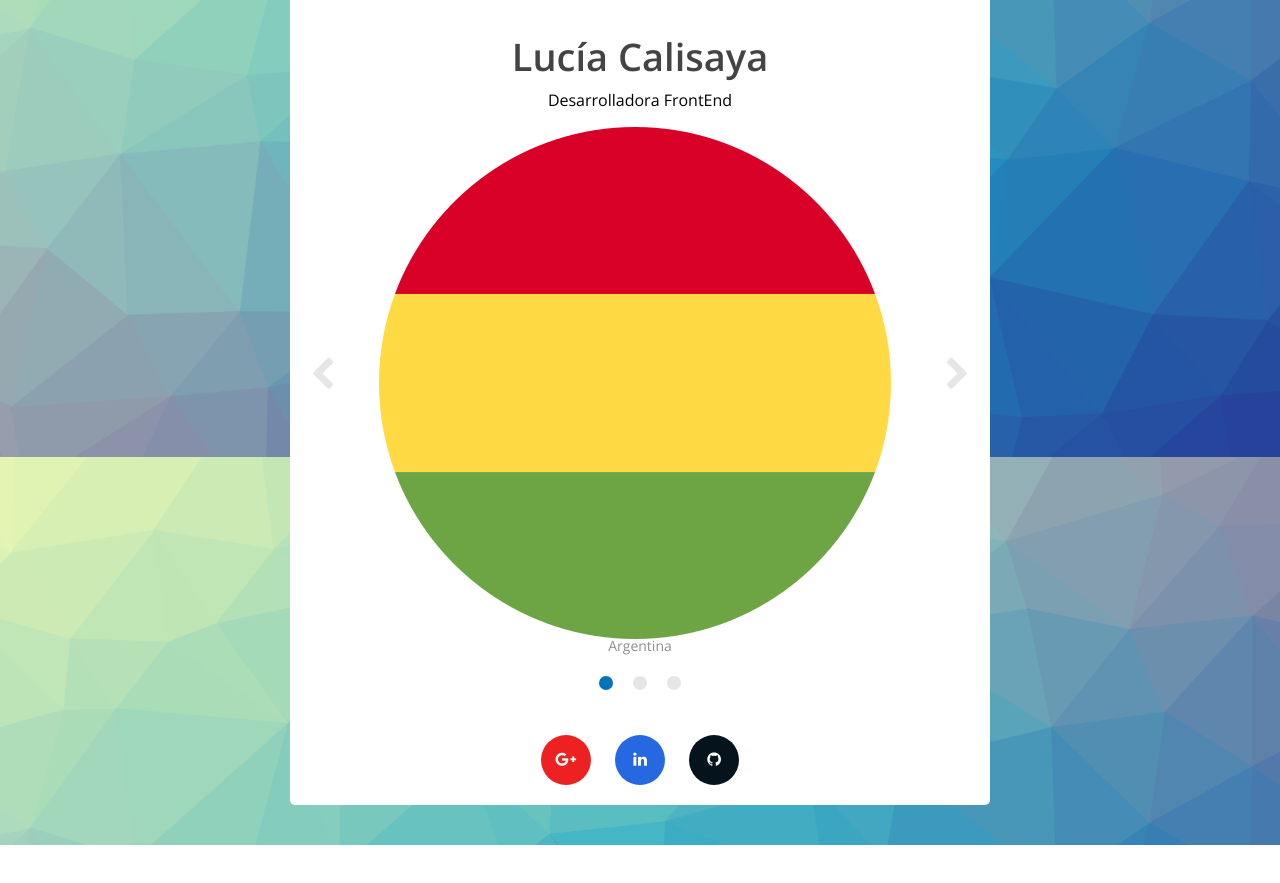
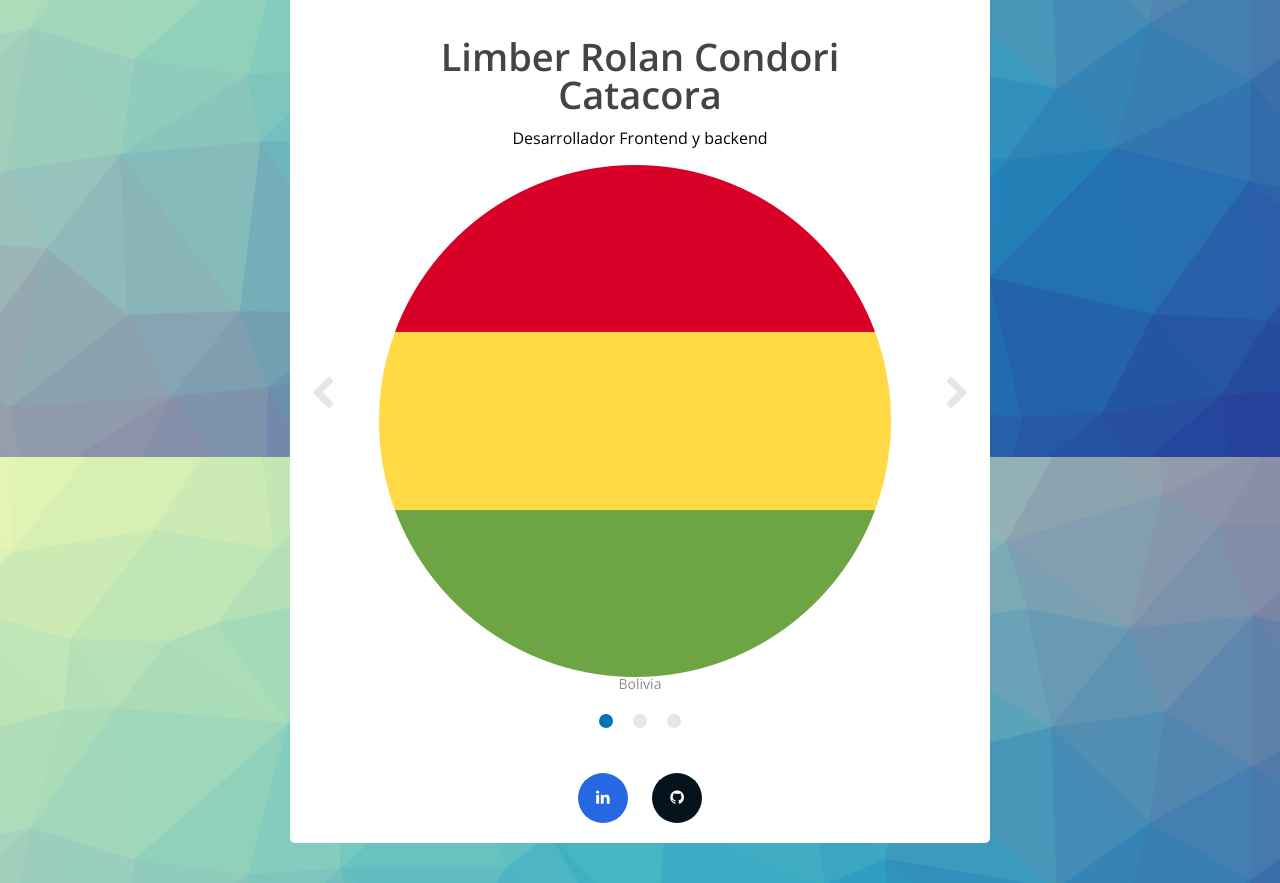
Before and after one commit to LimberRolan/perfil.github.io, a plain HTML site: page index.html in a window 1280 px wide. Shown: the part 343-1226 px from the top of the page. Before the commit the page ends 1188 px from the top, so only its background shows below. Drawn offline with nearby package versions, Linux system fonts and the light colour scheme.

Commit message:
actualuzacion 2

```diff
--- a/index.html
+++ b/index.html
@@ -2,7 +2,7 @@
 <html lang="en">
 <head>
 	<meta charset="UTF-8">
-	<title>Acerca de Lucía Calisaya</title>
+	<title>Acerca de Limber Rolan Condori Catacora</title>
 	<meta name="viewport" content="width=device-width, user-scalable=no, initial-scale=1.0, maximum-scale=1.0, minimum-scale=1.0">
 	<link href="https://fonts.googleapis.com/css?family=Open+Sans:400,600" rel="stylesheet">
 	<link rel="stylesheet" href="css/font-awesome.min.css">
@@ -31,21 +31,24 @@
 				<section id="information" class="information">
 					<article id="info">
 						<div class="slide active">
-							<h1 class="name">Lucía Calisaya</h1>
-							<p class="job">Desarrolladora FrontEnd</p>
-							<p class="country"><img src="img/country_flag.png" alt="">Argentina</p>
+							<h1 class="name">Limber Rolan Condori Catacora</h1>
+							<p class="job">Desarrollador Frontend y backend</p>
+							<p class="country"><img src="img/country_flag.png" alt="">Bolivia</p>
 						</div>
 						<div class="slide">
 							<h2 class="subtitle">Diseño conceptual y lógico de Bases de Datos.</h2>
 							<p class="text">Herramientas: DER, Modelo de datos y Normalización.</p>
 							<br>
-							<p class="text">Interacción con Bases de Datos relacionales a través de Lenguaje SQL: queries, vistas, triggers y stored procedures.</p>
+							<p class="text">Interacción con Bases de Datos relacionales a través de Lenguaje SQL: queries, vistas, triggers y stored procedures o usu de ORM como TYPE ORM</p>
 						</div>
 						<div class="slide">
 							<h2 class="subtitle">Maquetación: HTML con CSS.</h2>
-							<p class="text">Aplicación del framework Twitter Bootstrap y SASS para dar estilos a formularios, barras de navegación, botones, tablas, listas y textos.
+							<p class="text">Aplicación del framework react-next js con material UI , Bootstrap y SASS para dar estilos a formularios, barras de navegación, botones, tablas, listas y textos.
 							<br><br>
-							Escritura de código HTML en preprocesador HAML.</p>
+							</p>
+							<p class="text">Aplicación de TYPE SCRIPT, JAVA SCRIPT, JAVA para el desarrollo del lado del servidor
+							<br><br>
+							</p>
 						</div>
 					</article>
 					<div class="buttons" id="buttons">
@@ -58,9 +61,8 @@
 
 			<section class="social-networks">
 				<!-- <a href="#" class="behance"><span class="fa fa-behance"></span></a> -->
-				<a href="https://plus.google.com/u/0/+Luc%C3%ADaCalisaya" class="googleplus"><span class="fa fa-google-plus"></span></a>
-				<a href="https://www.linkedin.com/in/calisaya.lucia" class="linkedin"><span class="fa fa-linkedin"></span></a>
-				<a href="https://github.com/calisaya" class="github"><span class="fa fa-github"></span></a>
+				<a href="https://www.linkedin.com/in/limber-rolan-condori-catacora-0a984722a" class="linkedin"><span class="fa fa-linkedin"></span></a>
+				<a href="https://github.com/LimberRolan" class="github"><span class="fa fa-github"></span></a>
 			</section>
 
 		</section>
```
